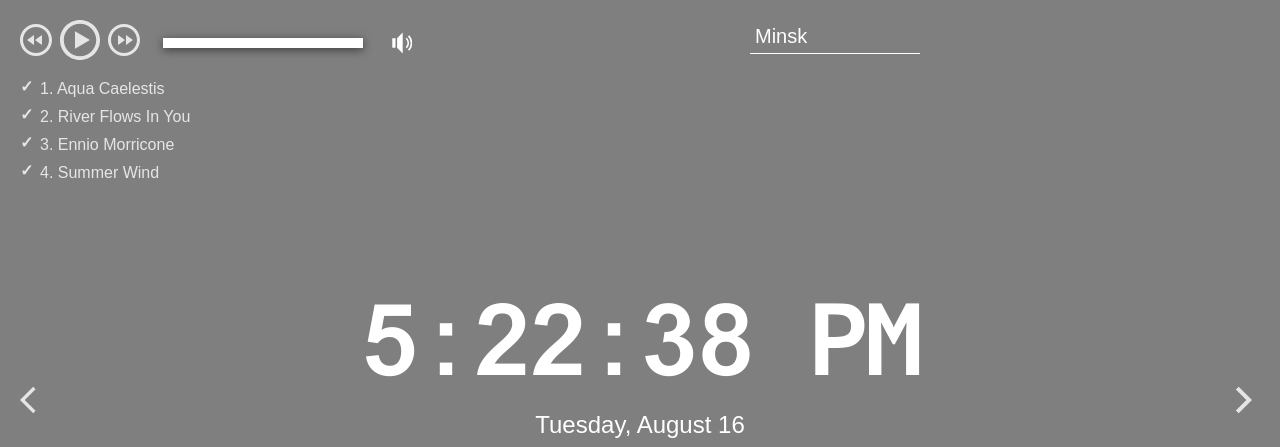
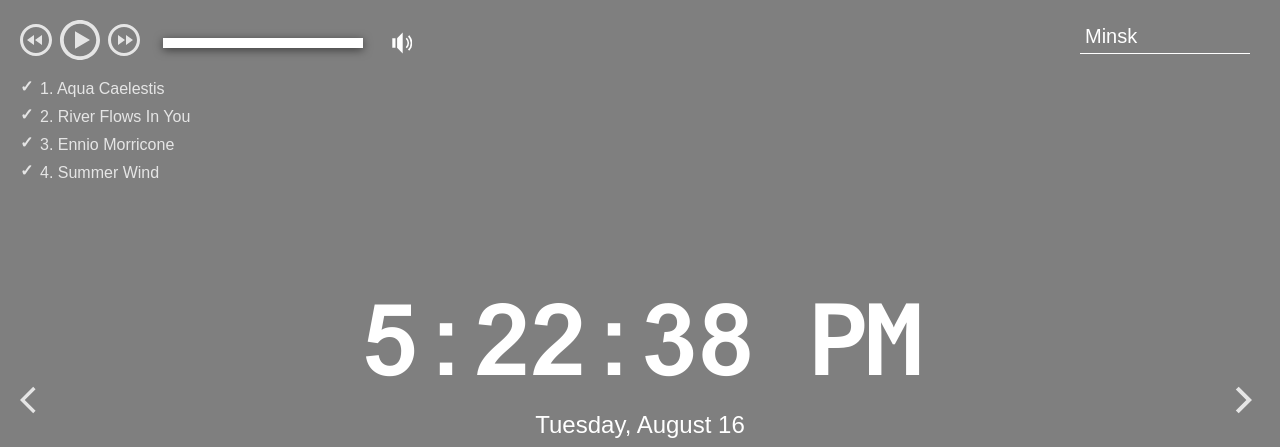
Before and after one commit to Joramba/Momentum, a website with bundled scripts: page momentum/index.html in a window 1280 px wide. Shown: the top 447 px of the page. Built offline with nearby package versions, Linux system fonts and the light colour scheme; no server answers.

Commit message:
fix: header bag fix

```diff
--- a/momentum/css/style.css
+++ b/momentum/css/style.css
@@ -495,12 +495,6 @@ body {
 }
 
 
-.header:after {
-  content: "";
-  display: table;
-  clear: both;
-}
-
 input {
   margin: 0;
   border: none;
```
